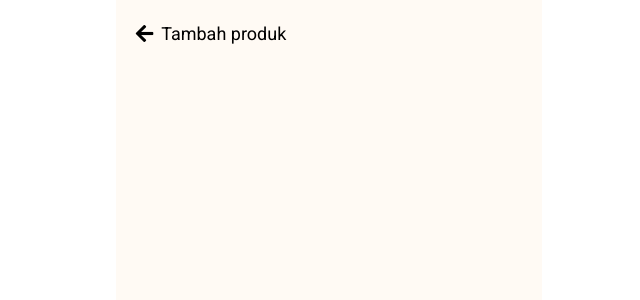
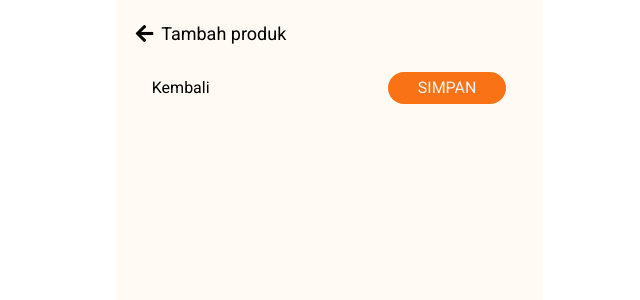
Before and after one commit to or-abdillh/dapuraya-owner, a Vue app: page /add-item-order in a window 1280 px wide. Shown: the top 300 px of the page, without its empty margins (311-951 px from the left). Built offline with nearby package versions, Linux system fonts and the light colour scheme.

Commit message:
Create UI for AddItemOrder.vue

```diff
--- a/src/stores/orders/index.js
+++ b/src/stores/orders/index.js
@@ -11,7 +11,19 @@ export const useOrders = defineStore('orders', {
 				amounts: 0,
 				total: 0,
 				items: []
-			}
+			},
+			products: [
+				{
+					name: 'American Risol',
+					id: 1,
+					price: 45000
+				},
+				{
+					name: 'Kue Cubit',
+					id: 2,
+					price: 35000
+				}
+			]
 		}
 	},
 	actions: {
--- a/src/views/AddItemOrder.vue
+++ b/src/views/AddItemOrder.vue
@@ -1,11 +1,30 @@
 <template>
 	<main>
 		<HeaderNavigation title="Tambah produk"/>
+		<section class="mt-6 w-11/12 mx-auto">
+			<template v-for="(item, x) in items">
+				<OrderListEdit :item="item" class="border-b-2 border-gray-500 pb-2 mb-6"/>
+			</template>
+		</section>
+		<section class="w-11/12 mx-auto mt-5 flex justify-between items-center">
+			<div @click="router.go(-1)" class="active:scale-95 duration-300">
+				Kembali
+			</div>
+			<button @click="router.go(-1)" class="text-gray-100 bg-orange-500 w-4/12 py-1 rounded-full">SIMPAN</button>
+		</section>
 	</main>
 </template>
 
 <script setup>
 
 	import HeaderNavigation from '@/components/HeaderNavigation.vue'
+	import OrderListEdit from '@/components/OrderListEdit.vue'
+	import { useOrders } from '@/stores/orders'
+	import { computed } from 'vue'
+	import { useRouter } from 'vue-router'
+
+	const orders = useOrders()
+	const router = useRouter()
+	const items = computed(() => orders.order.items)
 
 </script>
```
